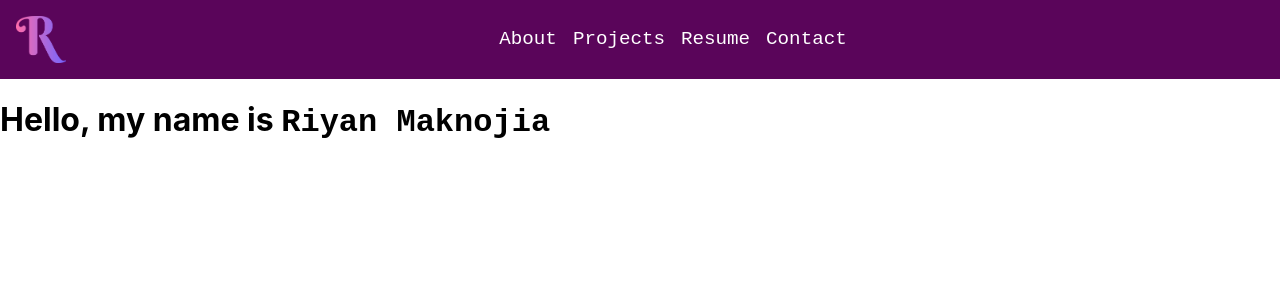
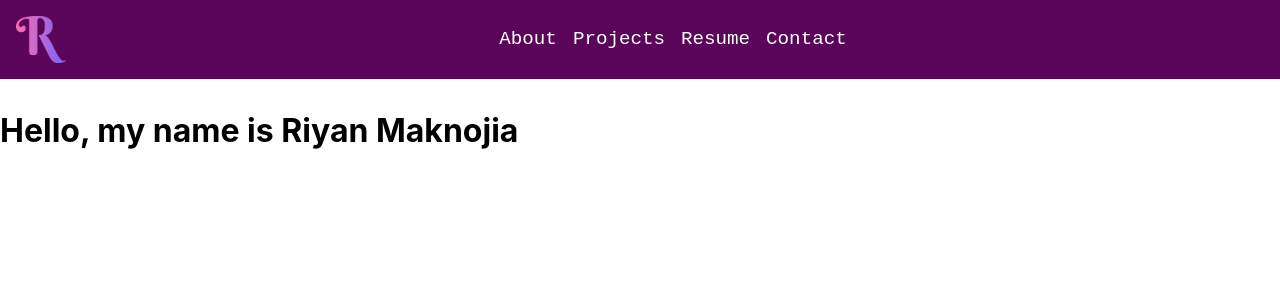
Before and after one commit to RiyanMak/my-portfolio, a React (Create React App) app: page / in a window 1280 px wide. Shown: the top 300 px of the page. Built offline with nearby package versions, Linux system fonts and the light colour scheme.

Commit message:
feat: added p unit

```diff
--- a/src/Components/NameDisplay.jsx
+++ b/src/Components/NameDisplay.jsx
@@ -6,7 +6,7 @@ const NameDisplay =() => {
     <div className={styles.nameContainer}>
       <body>
         <h1>
-          Hello, my name is <span className={styles.name}>Riyan Maknojia</span>
+          <p>Hello, my name is Riyan Maknojia</p>
         </h1>
       </body>
     </div>
```
